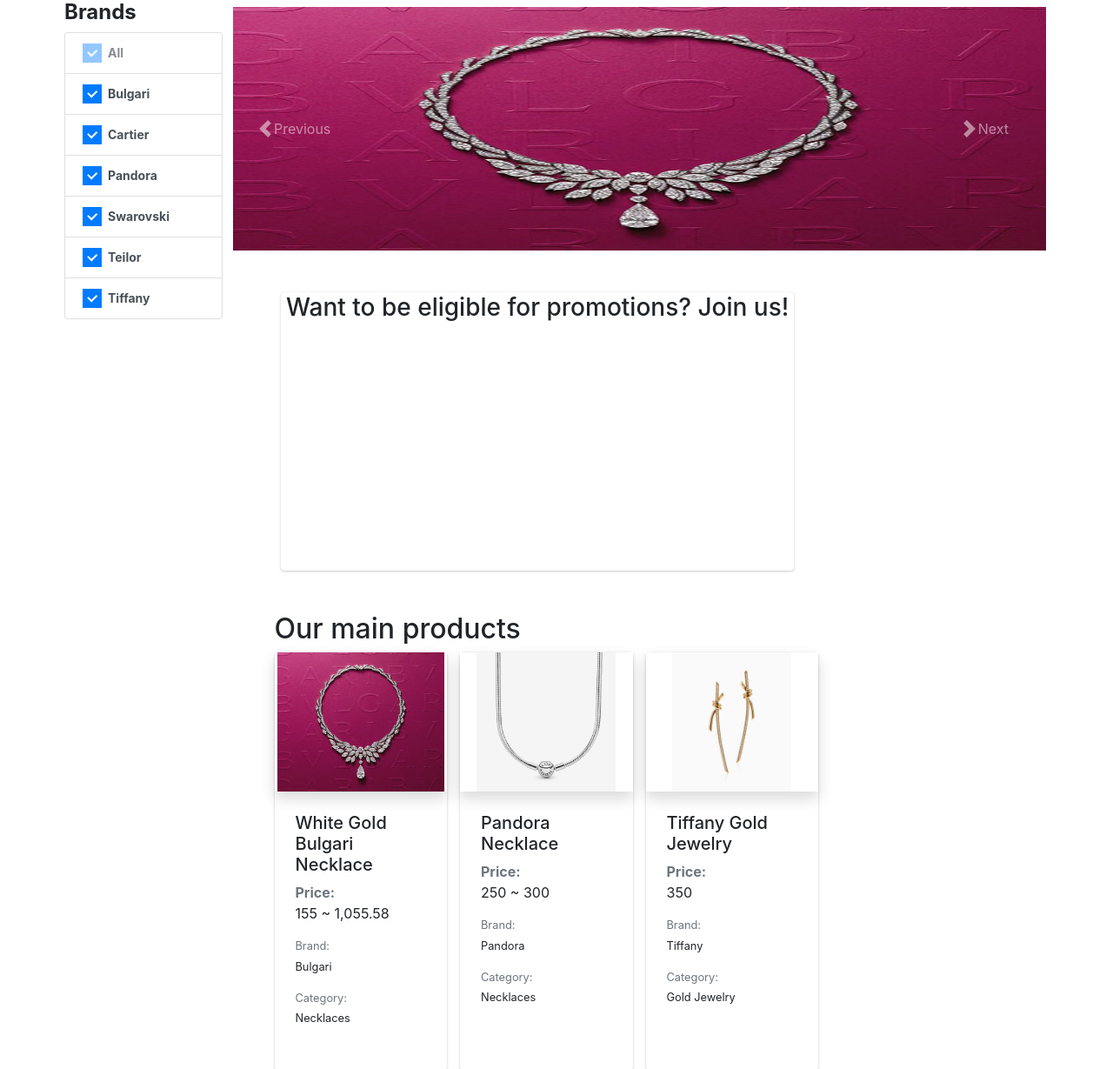
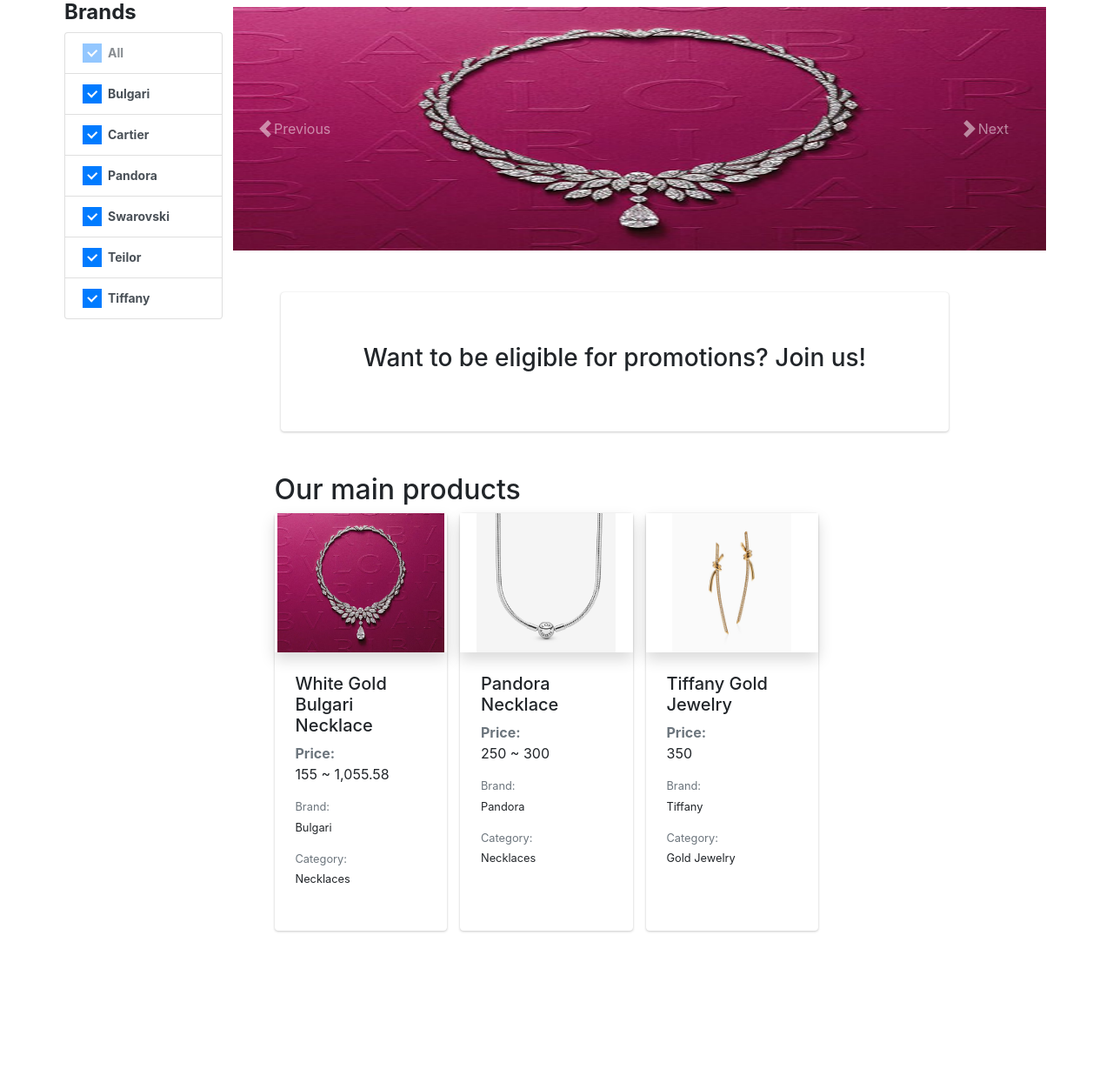
Before and after one commit to albu-alex/jewelry-website, a PHP site: page /cbpos/ in a window 1280 px wide. Shown: the part 80-1309 px from the top of the page at 87% size. Run offline with PHP 8.4, Linux system fonts and the light colour scheme; data comes from the database, SQL or seed files in the repository; some libraries are stand-ins or nearby versions.

Commit message:
Final main page styling

```diff
--- a/home.php
+++ b/home.php
@@ -73,11 +73,11 @@
                 </div>
             </div>
             <div class="container px-4 px-lg-5 mt-5">
-                <div class="col mb-5" style="width: 60vw">
-                    <button style="height: 40vh"
+                <div class="col mb-5">
+                    <button style="width: 60vw;height: 20vh;display:flex;justify-content: center;text-align: center"
                        class="card product-item text-reset text-decoration-none"
-                       id="login-btn">
-                        <h3>Want to be eligible for promotions? Join us!</h3>
+                       id="login-button">
+                        <h3 style="align-self: center">Want to be eligible for promotions? Join us!</h3>
                     </button>
                 </div>
                 <h2 class="fw-normal">Our main products</h2>
@@ -179,9 +179,8 @@
         $('.brand-item').change(function(){
             _filter()
         })
-    })
-    $('#login-btn').click(function(){
-        console.log("it works")
-        uni_modal("","login.php")
+        $('#login-button').click(function(){
+            uni_modal("","registration.php")
+        })
     })
 </script>
```
